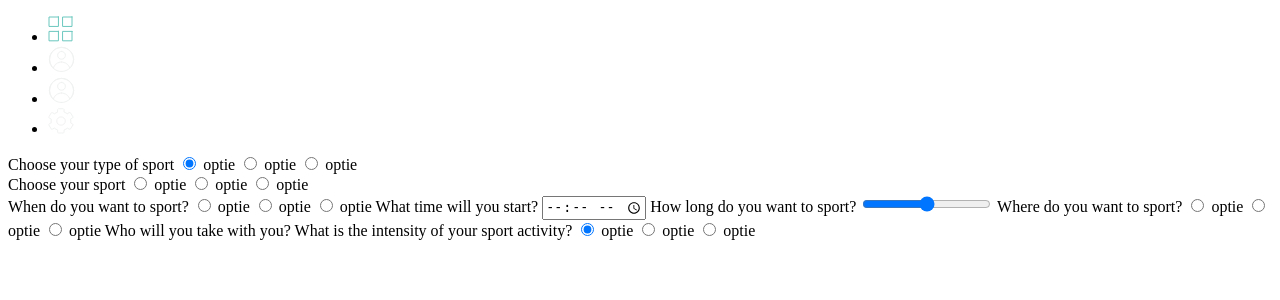
After one commit to liencard/1920-DEV3-plan-it-cardoen-geirnaert, a PHP site: template src/view/activities/add.php in a window 1280 px wide. The commit adds this page. Shown: the top 300 px of the page. Run offline with PHP 8.4, Linux system fonts and the light colour scheme; the template is opened without the code that fills it, so the values that code supplies are empty.

Commit message:
add sql file and update naming

```diff
--- a/src/dao/TodoDAO.php
+++ b/src/dao/ActivityDAO.php
@@ -2,8 +2,6 @@
 
 require_once( __DIR__ . '/DAO.php');
 
-class TodoDAO extends DAO {
-
-
+class ActivityDAO extends DAO {
 
 }
--- a/src/index.php
+++ b/src/index.php
@@ -5,8 +5,12 @@ error_reporting(E_ALL);
 
 $routes = array(
   'home' => array(
-    'controller' => 'Todos',
+    'controller' => 'Activities',
     'action' => 'index'
+  ),
+  'add-activity' => array(
+    'controller' => 'Activities',
+    'action' => 'add'
   )
 );
 
--- /dev/null
+++ b/src/view/activities/add.php
@@ -0,0 +1,59 @@
+  <form action="" method="POST">
+    <input type="hidden" name="action" value="updateShow">
+    <p class="error"><?php if(!empty($errors)) echo 'Some errors occured'; ?></p>
+    <div class="fields">
+
+    <div class="add-activity__type">
+      <label for="type">
+        <span>Choose your type of sport</span>
+        <input type="radio" name="type" value="" checked> optie
+        <input type="radio" name="type" value=""> optie
+        <input type="radio" name="type" value=""> optie
+      </label>
+    </div>
+    <div class="add-activity__sport">
+      <label for="sport">
+        <span>Choose your sport</span>
+        <input type="radio" name="sport" value="" checked> optie
+        <input type="radio" name="sport" value=""> optie
+        <input type="radio" name="sport" value=""> optie
+      </label>
+    </div>
+    <div class="add-activity__details">
+      <label for="day">
+        <span>When do you want to sport?</span>
+        <input type="radio" name="sport" value="" checked> optie
+        <input type="radio" name="sport" value=""> optie
+        <input type="radio" name="sport" value=""> optie
+      </label>
+
+      <label for="time">
+        <span>What time will you start?</span>
+        <input type="time" name="time">
+      </label>
+
+      <label for="duration">
+        <span>How long do you want to sport?</span>
+        <input type="range" name="duration" min="0" max="10">
+      </label>
+
+      <label for="location">
+        <span>Where do you want to sport?</span>
+        <input type="radio" name="sport" value="" checked> optie
+        <input type="radio" name="sport" value=""> optie
+        <input type="radio" name="sport" value=""> optie
+      </label>
+
+      <label for="location">
+        <span>Who will you take with you?</span>
+
+      </label>
+
+      <label for="location">
+        <span>What is the intensity of your sport activity?</span>
+        <input type="radio" name="sport" value="" checked> optie
+        <input type="radio" name="sport" value=""> optie
+        <input type="radio" name="sport" value=""> optie
+      </label>
+    </div>
+  </form>
```
Also changed, not shown: assets/sportsplanner.sql (added, +178 -0 lines), src/controller/ActivitiesController.php (added, +22 -0 lines), src/controller/TodosController.php (deleted, +0 -21 lines), src/dao/DAO.php (+4 -4 lines), src/view/activities/index.php (renamed from src/view/todos/index.php).
